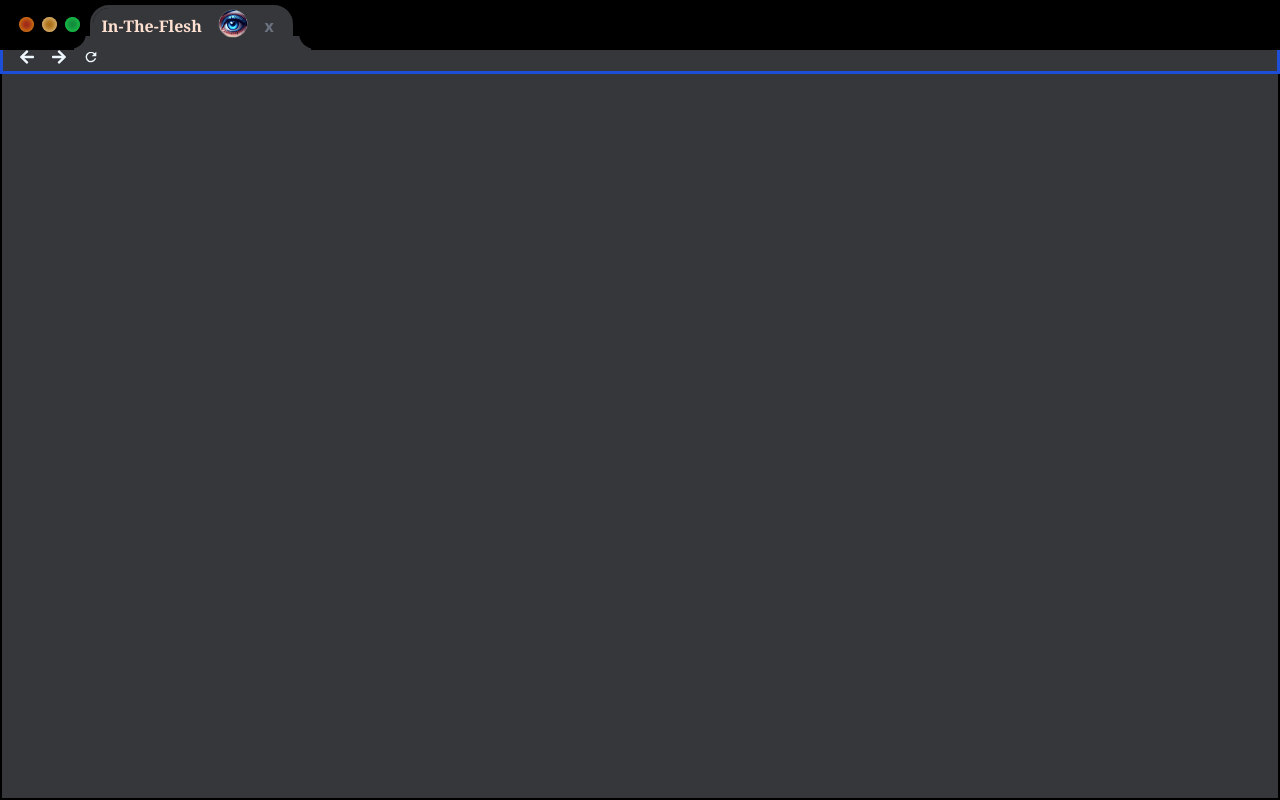
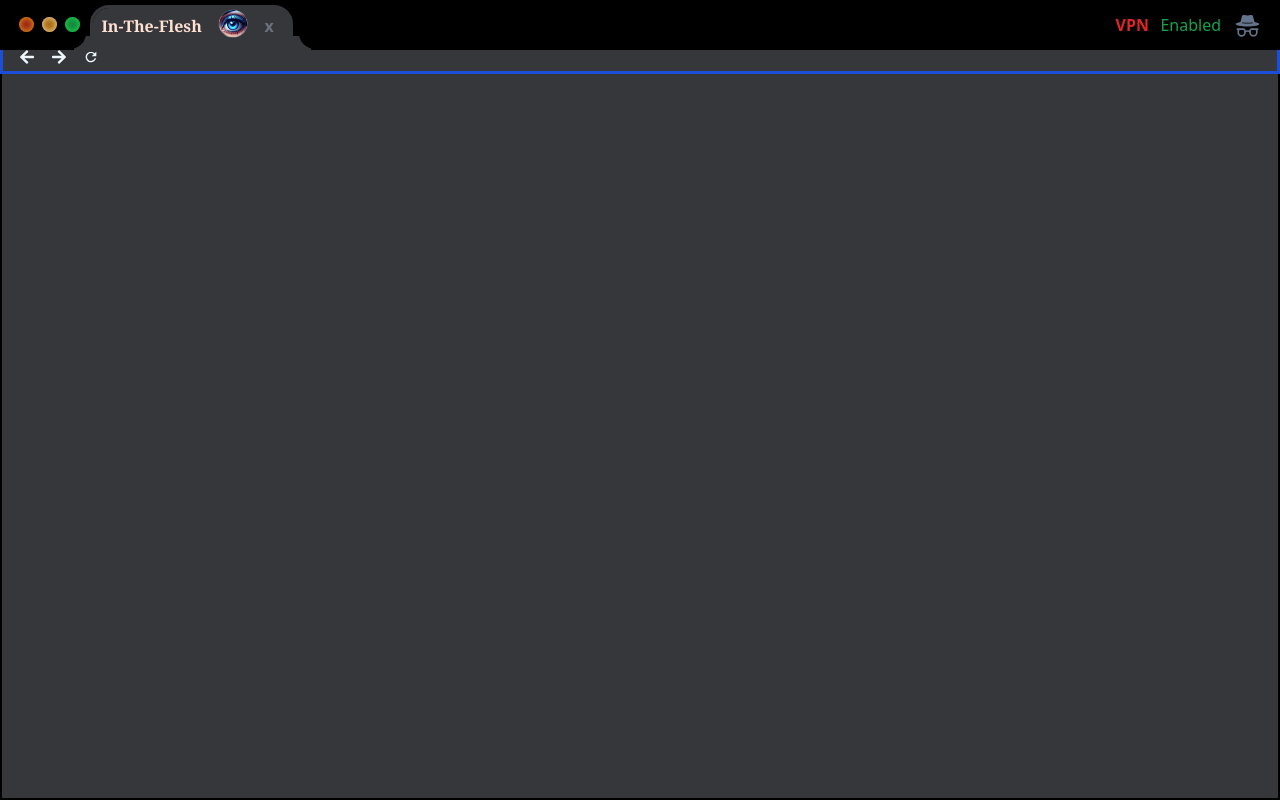
Before and after one commit to MyBaBB/My_InTheFlesh, a React (Vite) app: page / in a window 1280 px wide. Built offline with nearby package versions, Linux system fonts and the light colour scheme.

Commit message:
its looking real so far, now to do the search bar

```diff
--- a/src/components/FakeAddressBar.jsx
+++ b/src/components/FakeAddressBar.jsx
@@ -5,6 +5,8 @@ import { FaArrowLeft } from "react-icons/fa";
 import { FaArrowRight } from "react-icons/fa";
 import { MdRefresh } from "react-icons/md";
 import NewEye from './NewEye.png'
+import { BsIncognito } from "react-icons/bs";
+
 const FakeAddressBar = () => {
     return (
         <>
@@ -46,6 +48,18 @@ const FakeAddressBar = () => {
             </span>
             <span className='EyeballSpan4'></span>
  </div>
+      <div className='vpnContainer absolute right-[8rem] top-[10px] '>
+           <p className='relative flex inline-block font-semibold text-red-600 '> VPN </p>
+
+      </div>
+      <div className='vpnContainer absolute right-[3.5rem] top-[10px]  '>
+
+           <p className='relative flex inline-block text-green-600'> Enabled </p>
+      </div>
+      <div className='vpnContainer absolute text-[27px] right-[1rem] text-slate-500 top-[10px]'>
+
+           <p className='relative flex inline-block'> <BsIncognito /></p>
+      </div>
 
 
 </div>
@@ -55,11 +69,11 @@ const FakeAddressBar = () => {
 
                 <div className='relative flex justify-center '>
 
-                   {/*
-                    <div className='DarkModeFakeTab absolute -top-0 w-screen'>
+
+                    {/* <div className='DarkModeFakeTab absolute -top-0 w-screen'>
                         <img src={DarkMode1} alt="DarkMode1" ></img>
-                    </div>
- */}
+                    </div> */}
+
 
                     <div className='FakeTabContainer relative flex-row justify-start outline outline-blue-700 w-screen'>
                         <span className='ArrowLeft relative inline-block pl-4 '>
```
